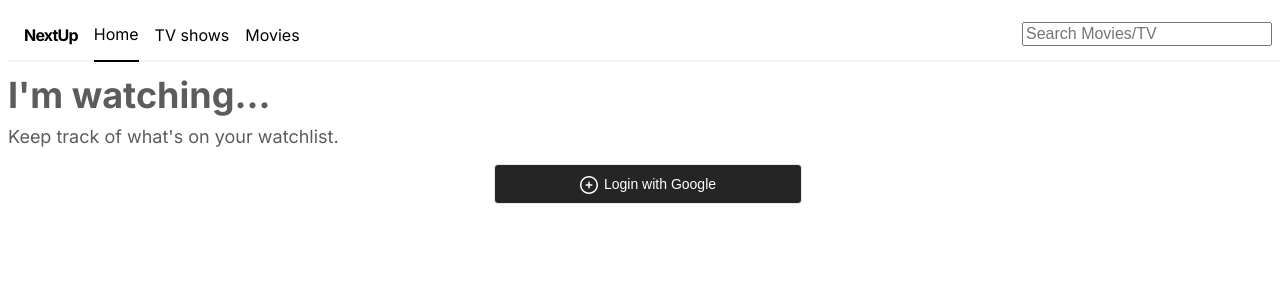
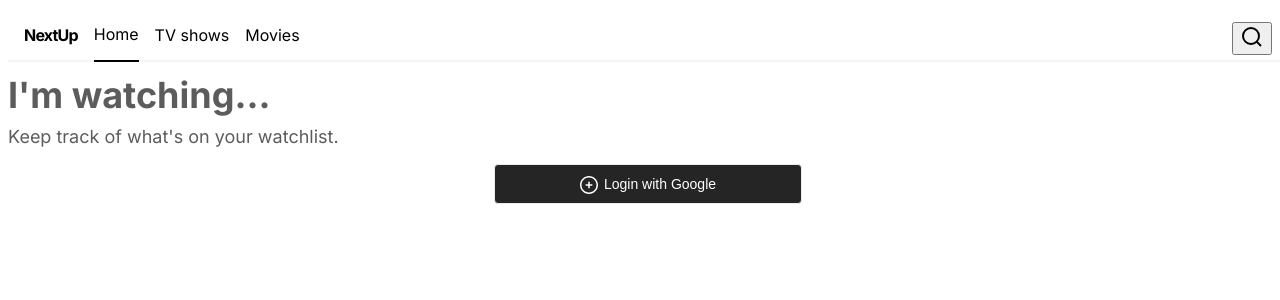
Before and after one commit to brianjuda/NextUp, a React (Vite) app: page / in a window 1280 px wide. Shown: the top 300 px of the page. Built offline with nearby package versions, Linux system fonts and the light colour scheme; no server answers.

Commit message:
updated searchbar to dynamically expand when selected (#13)

```diff
--- a/src/components/SearchBar.tsx
+++ b/src/components/SearchBar.tsx
@@ -1,29 +1,57 @@
-import { useState } from "react";
+import { useState, useRef } from "react";
 import { useNavigate } from "react-router";
 
 
-export default function SearchBar() {
-    const [query, setQuery] = useState("");
+const SearchBar = () => {
+    const [isActive, setIsActive] = useState(false);
+    const [searchValue, setSearchValue] = useState("");
+    const inputRef = useRef<HTMLInputElement>(null);
     const navigate = useNavigate();
+
+    const handleIconClick = () => {
+        setIsActive(true);
+        setTimeout(() => {
+            inputRef.current?.focus();
+        }, 0);
+    };
+
+    const handleBlur = () => {
+        setIsActive(false);
+    };
 
     const handleSubmit = (e: React.FormEvent) => {
         e.preventDefault();
-        if(!query.trim()) return;
+        if(!searchValue.trim()) return;
 
-        navigate(`/search?query=${encodeURIComponent(query.trim())}`);
+        navigate(`/search?query=${encodeURIComponent(searchValue.trim())}`);
     };
 
     return (
         <div className="header__search">
             <form onSubmit={handleSubmit}>
-                <input
-                    type="text"
-                    className="text-input"
-                    placeholder="Search Movies/TV"
-                    value={query}
-                    onChange={(e) => setQuery(e.target.value)}
-                />
+                {!isActive ? (
+                    <button onClick={handleIconClick} aria-label="Search">
+                        {/* Replace with your search icon */}
+                        <svg width="24" height="24" viewBox="0 0 24 24">
+                            <circle cx="11" cy="11" r="8" stroke="currentColor" strokeWidth="2" fill="none"/>
+                            <line x1="21" y1="21" x2="16.65" y2="16.65" stroke="currentColor" strokeWidth="2"/>
+                        </svg>
+                    </button>
+                ) : (
+                    <input
+                        ref={inputRef}
+                        type="text"
+                        className="text-input"
+                        placeholder="Search Movies/TV"
+                        value={searchValue}
+                        onChange={e => setSearchValue(e.target.value)}
+                        onBlur={handleBlur}
+                        autoFocus
+                    />
+                )}
             </form>
         </div>
     )
-}
+};
+
+export default SearchBar;
```
